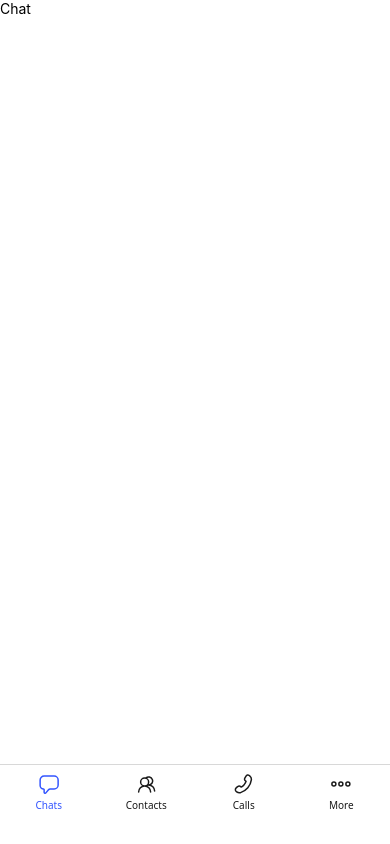
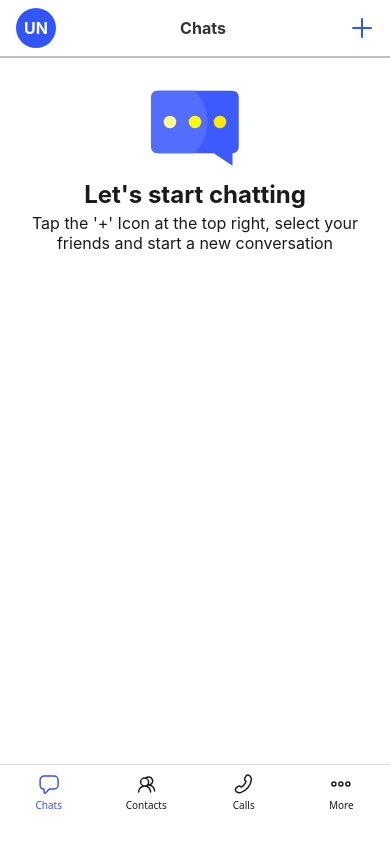
Before and after one commit to MgKyawLay/moon_chat_mobile, a React Native app: screen /Chats in a window 390 px wide. Built offline with nearby package versions, Linux system fonts and the light colour scheme.

Commit message:
chat screen empty list

```diff
--- a/package.json
+++ b/package.json
@@ -17,6 +17,7 @@
     "@react-navigation/native-stack": "^7.3.21",
     "react": "19.1.0",
     "react-native": "0.80.1",
+    "react-native-permissions": "^5.4.2",
     "react-native-safe-area-context": "^5.5.2",
     "react-native-screens": "^4.13.1",
     "react-native-svg": "^15.12.0"
--- /dev/null
+++ b/src/component/appbar/Appbar.tsx
@@ -0,0 +1,44 @@
+import { StyleSheet, Text, View } from 'react-native'
+import React from 'react'
+
+interface Props {
+    title?: string;
+    prefixIcon?: React.ReactNode;
+    suffixIcon?: React.ReactNode;
+}
+
+const Appbar = ({ title, prefixIcon, suffixIcon }: Props) => {
+    return (
+        <View style={styles.root}>
+            {prefixIcon}
+            <Text style={styles.title}>{title}</Text>
+            {suffixIcon}
+        </View>
+    )
+}
+
+export default Appbar
+
+const styles = StyleSheet.create({
+    root: {
+        height: 56,
+        backgroundColor: '#fff',
+        alignItems: 'center',
+        borderBottomColor: '#ccc',
+        shadowColor: '#000',
+        shadowOffset: {
+            width: 0,
+            height: 2,
+        },
+        elevation: 4,
+        shadowOpacity: 0.25,
+        flexDirection: 'row',
+        justifyContent: 'space-between',
+        paddingHorizontal: 16,
+    },
+    title: {
+        fontSize: 16,
+        fontWeight: 'bold',
+        color: '#333',
+    }
+})
--- /dev/null
+++ b/src/component/avatar/Avatar.tsx
@@ -0,0 +1,45 @@
+import { StyleSheet, Text, View } from 'react-native'
+import React from 'react'
+import ProfileIcon from './ProfileIcon';
+import { color } from '../../utils/color';
+
+interface Props {
+    title?: string;
+}
+
+const Avatar = ({ title }: Props) => {
+    function getInitials(name: string): string {
+        // Split by spaces and camelCase
+        const words = name
+            .replace(/([a-z])([A-Z])/g, '$1 $2') // camelCase -> space separated
+            .split(/\s+/); // split by space
+
+        return words.map(w => w[0].toUpperCase()).join('');
+    }
+    const nameCreator = getInitials(title || 'Unknown');
+    return (
+        <View style={styles.root}>
+            <Text style={styles.title}>{nameCreator}</Text>
+        </View>
+    )
+}
+
+export default Avatar;
+
+
+
+const styles = StyleSheet.create({
+    root: {
+        alignItems: 'center',
+        justifyContent: 'center',
+        width: 40,
+        height: 40,
+        borderRadius: 20,
+        backgroundColor: color.primary,
+    },
+    title: {
+        color: color.text,
+        fontSize: 16,
+        fontWeight: 'bold',
+    }
+})
--- /dev/null
+++ b/src/component/avatar/ProfileIcon.tsx
@@ -0,0 +1,26 @@
+import * as React from "react"
+import Svg, { Path, SvgProps } from "react-native-svg"
+
+function ProfileIcon(props: SvgProps) {
+    return (
+        <Svg
+            viewBox="0 0 30.586 30.586"
+            {...props}
+        >
+            <Path
+                d="M572.138 221.245a15.738 15.738 0 00-21.065-.253l-1.322-1.5a17.738 17.738 0 0123.741.28z"
+                transform="translate(-546.269 -195.397)"
+            />
+            <Path
+                d="M561.464 204.152a4.96 4.96 0 11-4.96 4.96 4.966 4.966 0 014.96-4.96m0-2a6.96 6.96 0 106.96 6.96 6.96 6.96 0 00-6.96-6.96z"
+                transform="translate(-546.269 -195.397)"
+            />
+            <Path
+                d="M561.562 197.4a13.293 13.293 0 11-13.293 13.293 13.308 13.308 0 0113.293-13.293m0-2a15.293 15.293 0 1015.293 15.293 15.293 15.293 0 00-15.293-15.293z"
+                transform="translate(-546.269 -195.397)"
+            />
+        </Svg>
+    )
+}
+
+export default ProfileIcon
--- /dev/null
+++ b/src/component/index.ts
@@ -0,0 +1,2 @@
+export {default as Appbar} from './appbar/Appbar';
+export {default as Avatar} from './avatar/Avatar';
--- /dev/null
+++ b/src/icons/MessageMultiColor.tsx
@@ -0,0 +1,25 @@
+import * as React from "react"
+import Svg, { Path, SvgProps } from "react-native-svg"
+
+function MessageMultiColor(props: SvgProps) {
+    return (
+        <Svg
+            viewBox="0 0 1024 1024"
+            {...props}
+        >
+            <Path
+                d="M896 192H128c-35.3 0-64 28.7-64 64v512c0 35.3 28.7 64 64 64h576.6l191.6 127.7L896 832c35.3 0 64-28.7 64-64V256c0-35.3-28.7-64-64-64z"
+                fill="#3D5AFE"
+            />
+            <Path
+                d="M640 512c0-125.4-51.5-238.7-134.5-320H128c-35.3 0-64 28.7-64 64v512c0 35.3 28.7 64 64 64h377.5c83-81.3 134.5-194.6 134.5-320z"
+                fill="#536DFE"
+            />
+            <Path d="M192 512a64 64 0 10128 0 64 64 0 10-128 0z" fill="#FFFF8D" />
+            <Path d="M448 512a64 64 0 10128 0 64 64 0 10-128 0z" fill="#FF0" />
+            <Path d="M704 512a64 64 0 10128 0 64 64 0 10-128 0z" fill="#FFEA00" />
+        </Svg>
+    )
+}
+
+export default MessageMultiColor;
--- /dev/null
+++ b/src/icons/Plus.tsx
@@ -0,0 +1,19 @@
+import * as React from "react"
+import Svg, { Path, SvgProps } from "react-native-svg"
+
+function Plus(props: SvgProps) {
+    return (
+        <Svg
+            viewBox="0 0 24 24"
+            fill="none"
+            {...props}
+        >
+            <Path
+                d="M13 3a1 1 0 10-2 0v8H3a1 1 0 100 2h8v8a1 1 0 102 0v-8h8a1 1 0 100-2h-8V3z"
+                fill={props.color || "#000"}
+            />
+        </Svg>
+    )
+}
+
+export default Plus
--- a/src/icons/index.ts
+++ b/src/icons/index.ts
@@ -2,3 +2,5 @@ export {default as ChatIcon} from './Chat';
 export {default as CallIcon} from './Call';
 export {default as ContactIcon} from './Contact';
 export {default as MoreIcon} from './More';
+export {default as PlusIcon} from './Plus';
+export {default as MessageMultiColorIcon} from './MessageMultiColor';
--- a/src/screens/Chat.tsx
+++ b/src/screens/Chat.tsx
@@ -1,11 +1,36 @@
-import { StyleSheet, Text, View } from 'react-native'
-import React from 'react'
+import { FlatList, StyleSheet, Text, View } from 'react-native'
+import React, { useEffect } from 'react'
 import { color } from '../utils/color'
+import { Appbar, Avatar } from '../component'
+import { MessageMultiColorIcon, PlusIcon } from '../icons'
 
 const Chat = () => {
+
     return (
         <View style={styles.root}>
-            <Text>Chat</Text>
+            <Appbar
+                title='Chats'
+                prefixIcon={<Avatar title='UserName' />}
+                suffixIcon={<PlusIcon width={24} height={24} color={color.primary} />}
+            />
+            <FlatList
+                data={[]}
+                renderItem={({ item }) => (
+                    <View>
+                        {/* <Text>{item.title}</Text> */}
+                    </View>
+                )}
+                keyExtractor={(item, index) => index.toString()}
+                contentContainerStyle={{ padding: 16 }}
+                showsVerticalScrollIndicator={false}
+                ListEmptyComponent={() => (
+                    <View style={{ flex: 1, justifyContent: 'center', alignItems: 'center' }}>
+                        <MessageMultiColorIcon width={100} height={100} color={color.primary} />
+                        <Text style={styles.emptyTitle}>Let's start chatting</Text>
+                        <Text style={styles.emptyDescription}>Tap the '+' Icon at the top right, select your friends and start a new conversation</Text>
+                    </View>
+                )}
+            />
         </View>
     )
 }
@@ -16,5 +41,17 @@ const styles = StyleSheet.create({
     root: {
         flex: 1,
         backgroundColor: color.background
+    },
+    emptyTitle: {
+        color: color.black,
+        fontSize: 24,
+        marginTop: 8,
+        fontWeight: 'bold'
+    },
+    emptyDescription: {
+        color: color.black,
+        fontSize: 16,
+        marginTop: 4,
+        textAlign: 'center',
     }
 })
```
Also changed, not shown: 2 other files (tests, documents, lock files or other folders).
